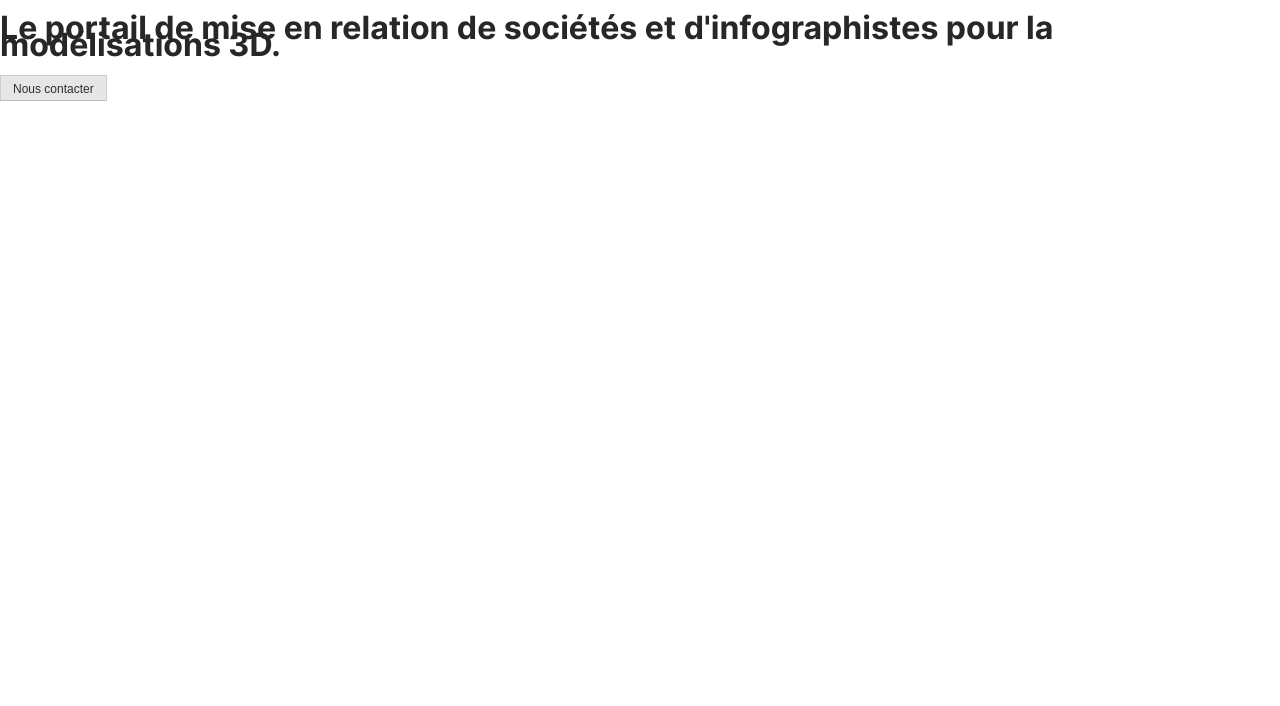
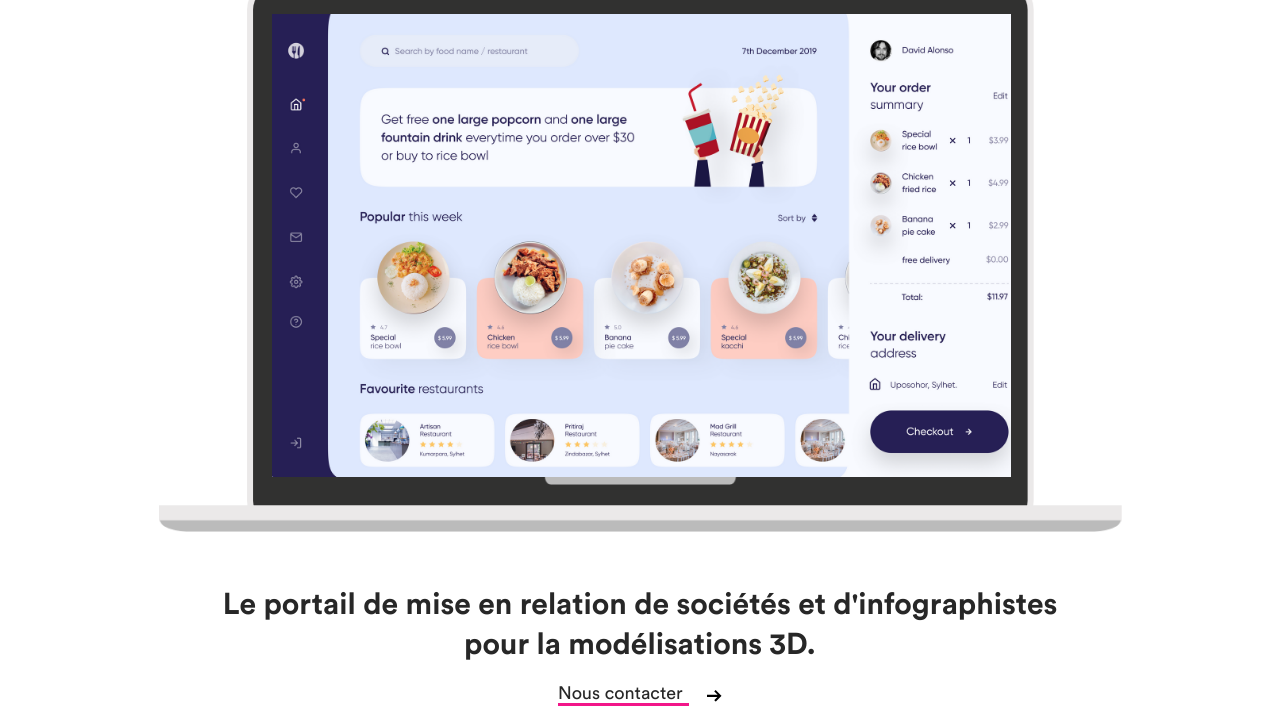
Before and after one commit to AnthonyH-ecv/Onir-, a website: page public/landingPage.html in a window 1280 px wide. Shown: the part 121-827 px from the top of the page. Before the commit the page ends 800 px from the top, so only its background shows below. Drawn offline with Linux system fonts and the light colour scheme.

Commit message:
Add first sytle for cover

```diff
--- a/public/landingPage.html
+++ b/public/landingPage.html
@@ -34,13 +34,16 @@
     <div class="cover-container">
         <div class="cover-wrapper">
             <div class="cover-img-wrapper">
-                <img src="" alt="ordinateur portable qui affiche le portail">
+                <img src="./img/pc.png" alt="ordinateur portable qui affiche le portail">
             </div>
             <div class="cover-title">
                 <h1>Le portail de mise en relation de sociétés et
                     d'infographistes pour la modélisations 3D.</h1>
             </div>
-            <button class="btn-contact">Nous contacter</button>
+            <div class="btn-contact">
+                <a href="">Nous contacter</a>
+            </div>
+
         </div>
     </div>
 </body>
--- /dev/null
+++ b/scss/inc/__cover-section.scss
@@ -0,0 +1,60 @@
+.cover-container {
+    .cover-wrapper {
+        width: 963px;
+        margin: 0 auto;
+        display: flex;
+        flex-direction: column;
+        align-items: center;
+
+        .cover-img-wrapper {
+            img {
+                width: 963px;
+                height: 552px;
+            }
+        }
+
+        .cover-title {
+            padding: 0 30px;
+            margin: 50px 0 20px;
+
+            h1 {
+                font-size: 30px;
+                font-family: $circular;
+                font-weight: bold;
+                text-align: center;
+                color: inherit;
+                line-height: 40px;
+                margin: 0;
+            }
+        }
+
+        .btn-contact {
+
+            a {
+                text-decoration: none;
+                font-size: 18px;
+                font-family: $circular;
+                border-bottom-width: 50px;
+                color: inherit;
+                position: relative;
+
+                &::after {
+                    content: "";
+                    position: absolute;
+                    left: 0;
+                    bottom: -4px;
+                    width: 105%;
+                    height: 3px;
+                    background: #F21689;
+                }
+            }
+
+            &::after {
+                content: url("../../public/img/arrow-black.png");
+                margin-left: 20px;
+                position: relative;
+                top: 3px;
+            }
+        }
+    }
+}
--- a/scss/inc/__header.scss
+++ b/scss/inc/__header.scss
@@ -68,7 +68,7 @@
             padding: 0;
 
             &::after {
-                content: url("../../public/img/arrow.png");
+                content: url("../../public/img/arrow-white.png");
                 margin-left: 9px;
             }
 
--- a/scss/style.scss
+++ b/scss/style.scss
@@ -12,5 +12,6 @@
 // Contents
 @import './inc/__generic.scss';
 @import './inc/__header.scss';
+@import './inc/__cover-section.scss';
 @import './inc/__footer.scss';
 @import './inc/_base.scss';
```
Also changed, not shown: public/css/main.css, public/img/arrow-black.png (added), public/img/arrow-white.png (renamed from public/img/arrow.png), public/img/pc.png (added).
